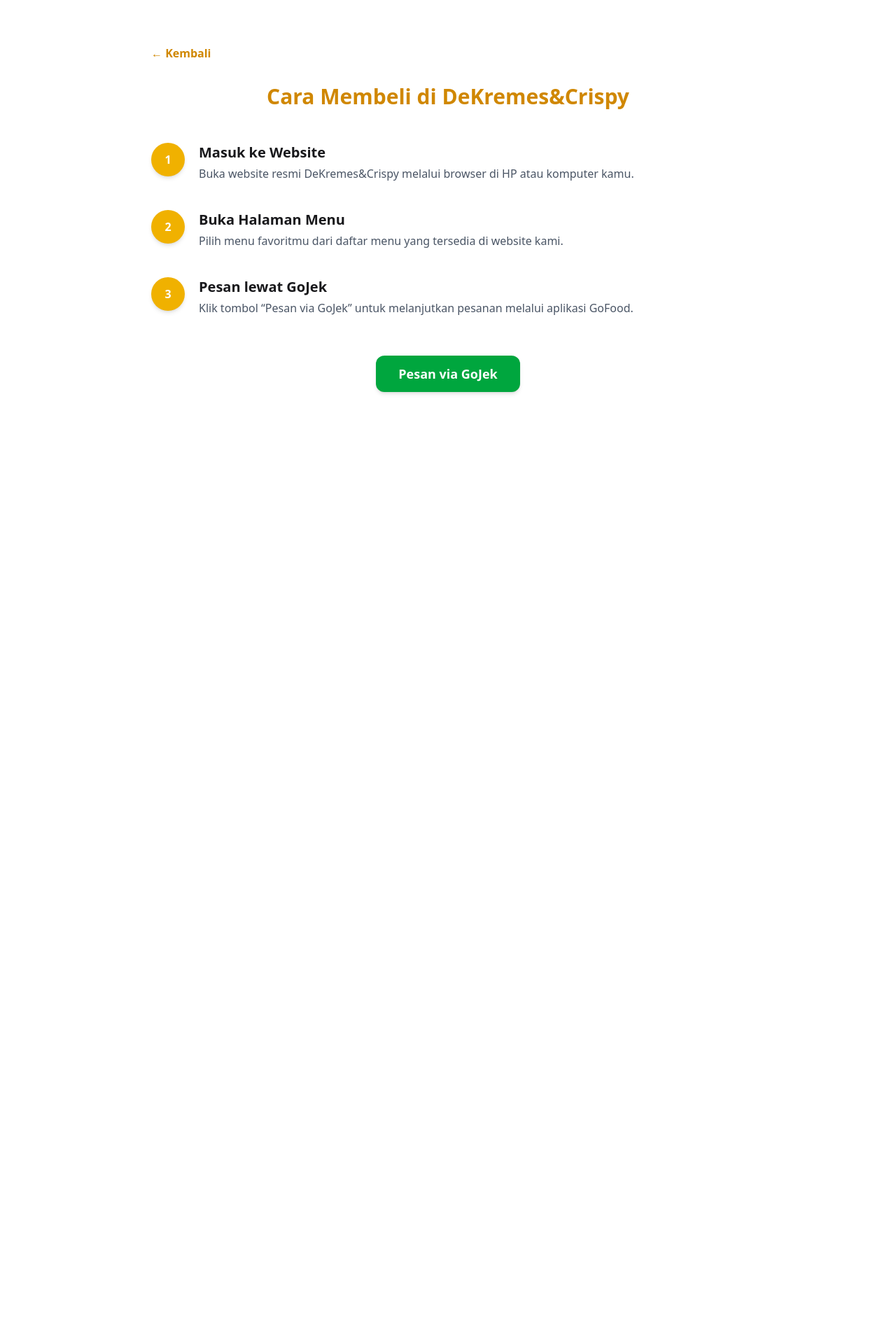
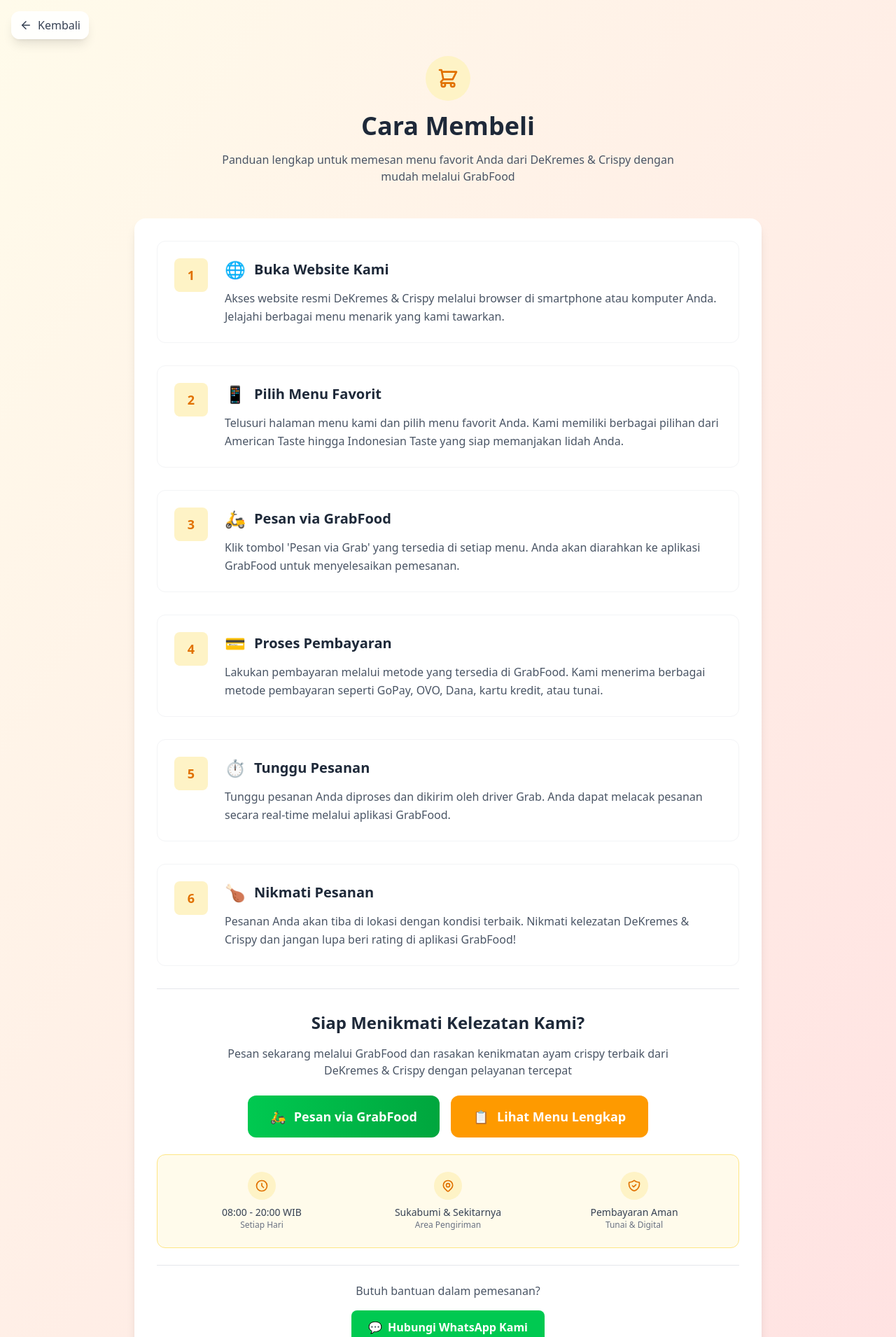
Before and after one commit to Denniscode29/Dekremes-public, a React (Vite) app: page /CaraMembeli in a window 1280 px wide. Shown: the top 1910 px of the page at 70% size. Before the commit the page ends 800 px from the top, so only its background shows below. Built offline with nearby package versions, Linux system fonts and the light colour scheme; no server answers.

Commit message:
update lagi dikit

```diff
--- a/src/pages/CaraMembeli.jsx
+++ b/src/pages/CaraMembeli.jsx
@@ -1,80 +1,196 @@
-import { Link } from "react-router-dom";
+import { useNavigate } from "react-router-dom";
+import { ArrowLeft } from "lucide-react";
 
-function CaraMembeli() {
+export default function CaraMembeli() {
+  const navigate = useNavigate();
+
   return (
-    <div className="max-w-4xl mx-auto px-6 py-16">
-      {/* Tombol Kembali */}
-      <div className="mb-8">
-        <Link
-          to="/"
-          className="text-yellow-600 hover:text-yellow-700 font-semibold"
+    <div className="min-h-screen bg-gradient-to-br from-amber-50 to-red-100 py-8 px-4 relative">
+      {/* Tombol Kembali di Atas Kiri */}
+      <button
+        onClick={() => navigate(-1)}
+        className="fixed md:absolute top-4 left-4 z-10 flex items-center gap-2 bg-white/90 backdrop-blur-sm px-3 py-2 rounded-xl shadow-lg text-gray-700 hover:text-amber-600 font-medium transition-all hover:shadow-xl hover:scale-105 active:scale-95"
       >
-          ← Kembali
-        </Link>
+        <ArrowLeft size={18} />
+        <span className="hidden sm:inline">Kembali</span>
+      </button>
+
+      <div className="max-w-4xl mx-auto mt-12">
+        {/* Header */}
+        <div className="text-center mb-12">
+          <div className="inline-flex items-center justify-center w-16 h-16 bg-amber-100 rounded-full mb-4">
+            <svg
+              className="w-8 h-8 text-amber-600"
+              fill="none"
+              stroke="currentColor"
+              viewBox="0 0 24 24"
+            >
+              <path
+                strokeLinecap="round"
+                strokeLinejoin="round"
+                strokeWidth={2}
+                d="M3 3h2l.4 2M7 13h10l4-8H5.4M7 13L5.4 5M7 13l-2.293 2.293c-.63.63-.184 1.707.707 1.707H17m0 0a2 2 0 100 4 2 2 0 000-4zm-8 2a2 2 0 11-4 0 2 2 0 014 0z"
+              />
+            </svg>
+          </div>
+          <h1 className="text-4xl font-bold text-gray-800 mb-4">
+            Cara Membeli
+          </h1>
+          <p className="text-gray-600 max-w-2xl mx-auto">
+            Panduan lengkap untuk memesan menu favorit Anda dari DeKremes & Crispy
+            dengan mudah melalui GrabFood
+          </p>
         </div>
 
-      {/* Judul */}
-      <h1 className="text-3xl font-bold mb-12 text-center text-yellow-600">
-        Cara Membeli di DeKremes&Crispy
-      </h1>
-
-      {/* Step Container */}
-      <div className="space-y-10">
-        {/* Step 1 */}
-        <div className="flex items-start space-x-5">
-          <div className="flex-shrink-0 w-12 h-12 bg-yellow-500 text-white flex items-center justify-center rounded-full font-bold shadow-md">
-            1
+        {/* Content */}
+        <div className="bg-white rounded-2xl shadow-lg p-8 space-y-8">
+          {[
+            {
+              number: "1",
+              title: "Buka Website Kami",
+              content: "Akses website resmi DeKremes & Crispy melalui browser di smartphone atau komputer Anda. Jelajahi berbagai menu menarik yang kami tawarkan.",
+              icon: "🌐",
+            },
+            {
+              number: "2",
+              title: "Pilih Menu Favorit",
+              content: "Telusuri halaman menu kami dan pilih menu favorit Anda. Kami memiliki berbagai pilihan dari American Taste hingga Indonesian Taste yang siap memanjakan lidah Anda.",
+              icon: "📱",
+            },
+            {
+              number: "3",
+              title: "Pesan via GrabFood",
+              content: "Klik tombol 'Pesan via Grab' yang tersedia di setiap menu. Anda akan diarahkan ke aplikasi GrabFood untuk menyelesaikan pemesanan.",
+              icon: "🛵",
+            },
+            {
+              number: "4",
+              title: "Proses Pembayaran",
+              content: "Lakukan pembayaran melalui metode yang tersedia di GrabFood. Kami menerima berbagai metode pembayaran seperti GoPay, OVO, Dana, kartu kredit, atau tunai.",
+              icon: "💳",
+            },
+            {
+              number: "5",
+              title: "Tunggu Pesanan",
+              content: "Tunggu pesanan Anda diproses dan dikirim oleh driver Grab. Anda dapat melacak pesanan secara real-time melalui aplikasi GrabFood.",
+              icon: "⏱️",
+            },
+            {
+              number: "6",
+              title: "Nikmati Pesanan",
+              content: "Pesanan Anda akan tiba di lokasi dengan kondisi terbaik. Nikmati kelezatan DeKremes & Crispy dan jangan lupa beri rating di aplikasi GrabFood!",
+              icon: "🍗",
+            },
+          ].map((item, index) => (
+            <section
+              key={index}
+              className="flex gap-6 p-6 rounded-xl border border-gray-100 hover:border-amber-200 transition-all duration-300 hover:shadow-md"
+            >
+              <div className="flex-shrink-0">
+                <div className="w-12 h-12 bg-amber-100 rounded-lg flex items-center justify-center text-amber-600 font-bold text-lg">
+                  {item.number}
                 </div>
-          <div>
-            <h2 className="text-xl font-semibold">Masuk ke Website</h2>
-            <p className="text-gray-600 mt-1">
-              Buka website resmi <span className="font-medium">DeKremes&Crispy</span> melalui
-              browser di HP atau komputer kamu.
+              </div>
+              <div className="flex-1">
+                <div className="flex items-center gap-3 mb-3">
+                  <span className="text-2xl">{item.icon}</span>
+                  <h2 className="text-xl font-semibold text-gray-800">
+                    {item.title}
+                  </h2>
+                </div>
+                <p className="text-gray-600 leading-relaxed">
+                  {item.content}
                 </p>
               </div>
+            </section>
+          ))}
+
+          {/* CTA Section */}
+          <div className="pt-8 mt-8 border-t border-gray-200 text-center">
+            <div className="mb-6">
+              <h3 className="text-2xl font-bold text-gray-800 mb-4">
+                Siap Menikmati Kelezatan Kami?
+              </h3>
+              <p className="text-gray-600 mb-6 max-w-2xl mx-auto">
+                Pesan sekarang melalui GrabFood dan rasakan kenikmatan ayam crispy
+                terbaik dari DeKremes & Crispy dengan pelayanan tercepat
+              </p>
             </div>
 
-        {/* Step 2 */}
-        <div className="flex items-start space-x-5">
-          <div className="flex-shrink-0 w-12 h-12 bg-yellow-500 text-white flex items-center justify-center rounded-full font-bold shadow-md">
-            2
-          </div>
-          <div>
-            <h2 className="text-xl font-semibold">Buka Halaman Menu</h2>
-            <p className="text-gray-600 mt-1">
-              Pilih menu favoritmu dari daftar menu yang tersedia di website kami.
-            </p>
-          </div>
+            <div className="flex flex-col sm:flex-row justify-center gap-4 mb-6">
+              <a
+                href="https://r.grab.com/g/2-1-6-C7NZGJUDJ36HAX"
+                target="_blank"
+                rel="noopener noreferrer"
+                className="group bg-gradient-to-r from-green-500 to-green-600 text-white font-bold px-8 py-4 rounded-xl hover:shadow-2xl transform hover:scale-105 transition-all duration-300 text-lg flex items-center justify-center space-x-3"
+              >
+                <span>🛵</span>
+                <span>Pesan via GrabFood</span>
+              </a>
+
+              <button
+                onClick={() => navigate('/menu')}
+                className="group bg-amber-500 text-white font-bold px-8 py-4 rounded-xl hover:shadow-2xl transform hover:scale-105 transition-all duration-300 text-lg flex items-center justify-center space-x-3"
+              >
+                <span>📋</span>
+                <span>Lihat Menu Lengkap</span>
+              </button>
             </div>
 
-        {/* Step 3 */}
-        <div className="flex items-start space-x-5">
-          <div className="flex-shrink-0 w-12 h-12 bg-yellow-500 text-white flex items-center justify-center rounded-full font-bold shadow-md">
-            3
+            {/* Info Tambahan */}
+            <div className="bg-amber-50 rounded-xl p-6 border border-amber-200">
+              <div className="grid grid-cols-1 md:grid-cols-3 gap-4 text-center">
+                <div className="flex flex-col items-center">
+                  <div className="w-10 h-10 bg-amber-100 rounded-full flex items-center justify-center mb-2">
+                    <svg className="w-5 h-5 text-amber-600" fill="none" stroke="currentColor" viewBox="0 0 24 24">
+                      <path strokeLinecap="round" strokeLinejoin="round" strokeWidth={2} d="M12 8v4l3 3m6-3a9 9 0 11-18 0 9 9 0 0118 0z" />
+                    </svg>
                   </div>
-          <div>
-            <h2 className="text-xl font-semibold">Pesan lewat GoJek</h2>
-            <p className="text-gray-600 mt-1">
-              Klik tombol <span className="font-medium">“Pesan via GoJek”</span> untuk melanjutkan pesanan
-              melalui aplikasi GoFood.
-            </p>
+                  <p className="text-sm font-medium text-gray-700">08:00 - 20:00 WIB</p>
+                  <p className="text-xs text-gray-500">Setiap Hari</p>
+                </div>
+
+                <div className="flex flex-col items-center">
+                  <div className="w-10 h-10 bg-amber-100 rounded-full flex items-center justify-center mb-2">
+                    <svg className="w-5 h-5 text-amber-600" fill="none" stroke="currentColor" viewBox="0 0 24 24">
+                      <path strokeLinecap="round" strokeLinejoin="round" strokeWidth={2} d="M17.657 16.657L13.414 20.9a1.998 1.998 0 01-2.827 0l-4.244-4.243a8 8 0 1111.314 0z" />
+                      <path strokeLinecap="round" strokeLinejoin="round" strokeWidth={2} d="M15 11a3 3 0 11-6 0 3 3 0 016 0z" />
+                    </svg>
+                  </div>
+                  <p className="text-sm font-medium text-gray-700">Sukabumi & Sekitarnya</p>
+                  <p className="text-xs text-gray-500">Area Pengiriman</p>
+                </div>
+
+                <div className="flex flex-col items-center">
+                  <div className="w-10 h-10 bg-amber-100 rounded-full flex items-center justify-center mb-2">
+                    <svg className="w-5 h-5 text-amber-600" fill="none" stroke="currentColor" viewBox="0 0 24 24">
+                      <path strokeLinecap="round" strokeLinejoin="round" strokeWidth={2} d="M9 12l2 2 4-4m5.618-4.016A11.955 11.955 0 0112 2.944a11.955 11.955 0 01-8.618 3.04A12.02 12.02 0 003 9c0 5.591 3.824 10.29 9 11.622 5.176-1.332 9-6.03 9-11.622 0-1.042-.133-2.052-.382-3.016z" />
+                    </svg>
+                  </div>
+                  <p className="text-sm font-medium text-gray-700">Pembayaran Aman</p>
+                  <p className="text-xs text-gray-500">Tunai & Digital</p>
                 </div>
               </div>
             </div>
 
-      {/* Tombol GoJek */}
-      <div className="mt-14 flex justify-center">
+            {/* Contact Support */}
+            <div className="mt-6 pt-6 border-t border-gray-200">
+              <p className="text-gray-600 mb-4">
+                Butuh bantuan dalam pemesanan?
+              </p>
               <a
-          href="https://gofood.co.id"
+                href="https://wa.me/+6285846986524"
                 target="_blank"
                 rel="noopener noreferrer"
-          className="px-8 py-3 bg-green-600 text-white text-lg font-semibold rounded-xl shadow-md hover:bg-green-700 transition"
+                className="inline-flex items-center space-x-2 bg-green-500 text-white px-6 py-3 rounded-lg font-semibold hover:bg-green-600 transition-colors duration-300"
               >
-          Pesan via GoJek
+                <span>💬</span>
+                <span>Hubungi WhatsApp Kami</span>
               </a>
+            </div>
+          </div>
+        </div>
       </div>
     </div>
   );
 }
-
-export default CaraMembeli;
```
Also changed, not shown: src/pages/Menu.jsx (+11 -11 lines). Lines whose indentation alone changed are shown as unchanged.
